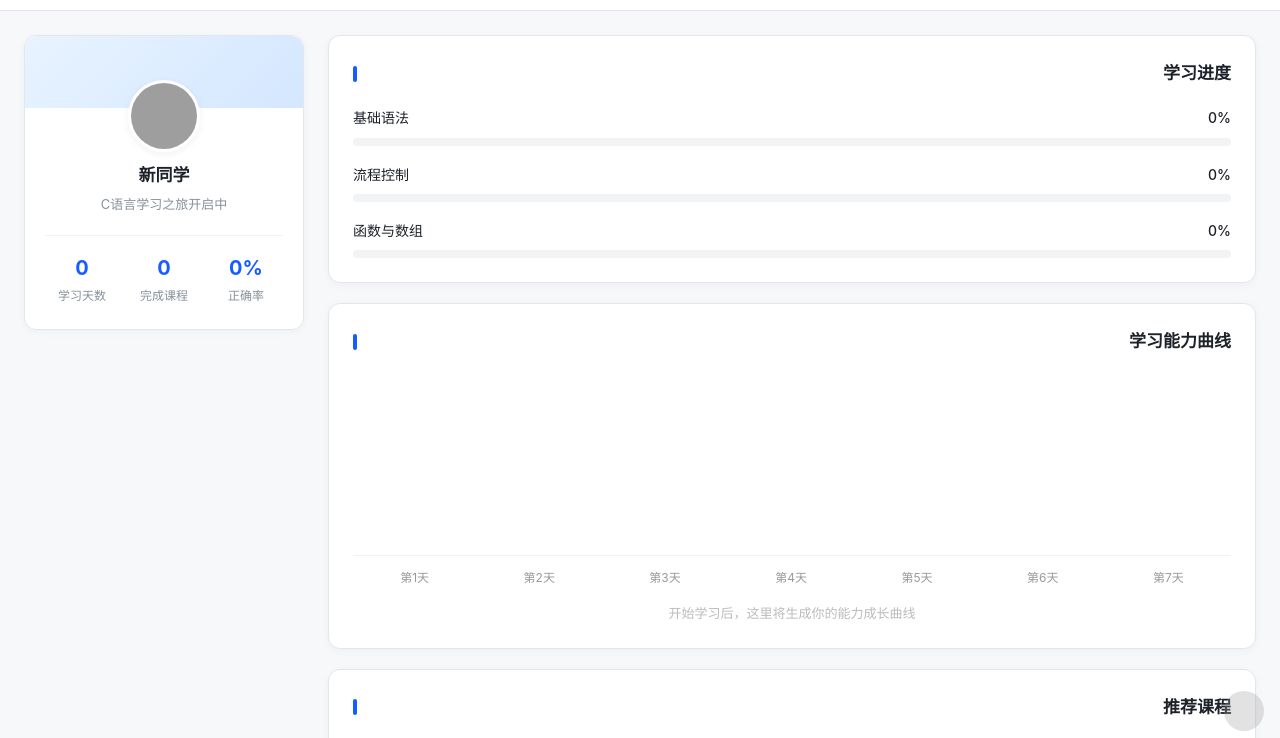
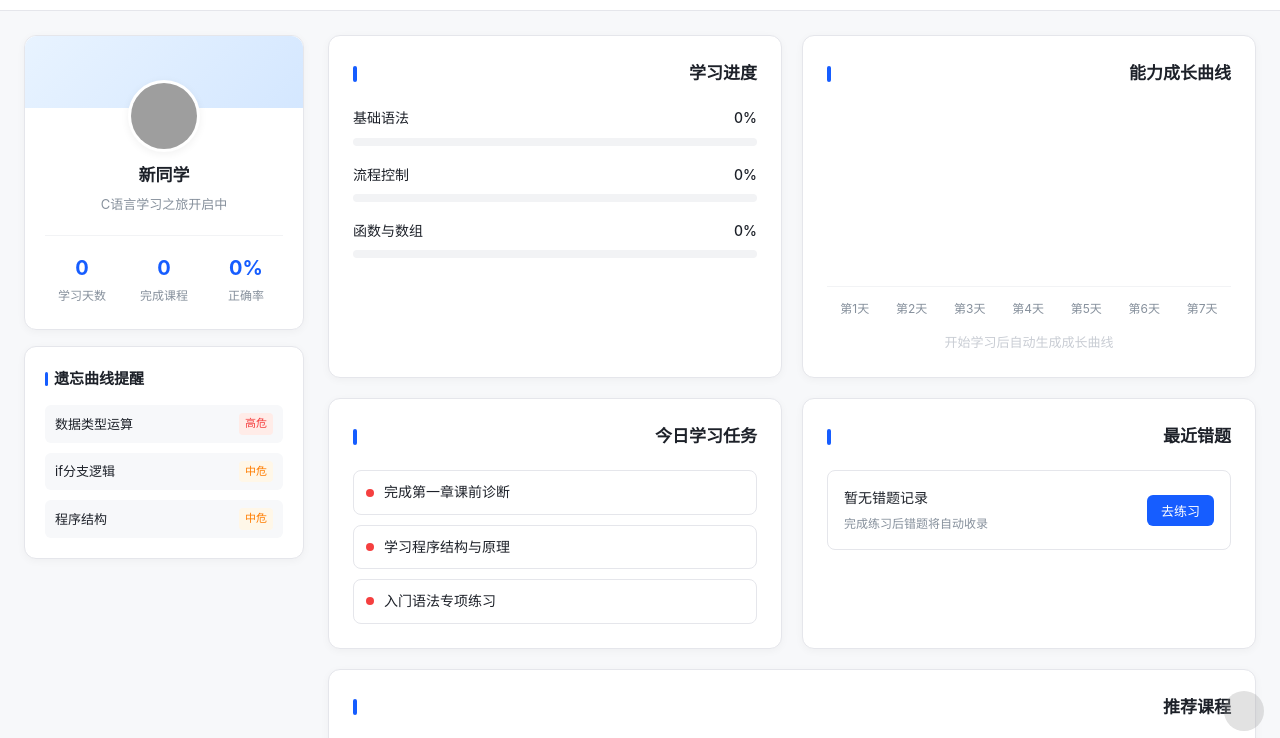
Before and after one commit to blysyyds-afk/C-LEARN, a plain HTML site: page index.html in a window 1280 px wide. Shown: the part 53-791 px from the top of the page. Drawn offline with Linux system fonts and the light colour scheme; grey boxes are pictures that could not be loaded.

Commit message:
Update index.html

```diff
--- a/index.html
+++ b/index.html
@@ -22,7 +22,7 @@
     </nav>
 
     <div class="container">
-        <!-- 侧边栏 -->
+        <!-- 左侧边栏 -->
         <aside>
             <div class="user-card">
                 <img src="assets/mascot.png" class="avatar" alt="头像">
@@ -43,12 +43,31 @@
                     </div>
                 </div>
             </div>
+
+            <div class="sidebar-section">
+                <h3>遗忘曲线提醒</h3>
+                <ul class="forget-list">
+                    <li>
+                        <span>数据类型运算</span>
+                        <span class="level">高危</span>
+                    </li>
+                    <li>
+                        <span>if分支逻辑</span>
+                        <span class="level medium">中危</span>
+                    </li>
+                    <li>
+                        <span>程序结构</span>
+                        <span class="level medium">中危</span>
+                    </li>
+                </ul>
+            </div>
         </aside>
 
-        <!-- 主内容 -->
+        <!-- 右侧主内容 -->
         <main>
+            <div class="grid-2">
                 <div class="content-card">
-                <h2>学习进度</h2>
+                    <h2><span class="card-header">学习进度</span></h2>
                     <div class="progress-list">
                         <div class="progress-item">
                             <div class="progress-header">
@@ -81,11 +100,9 @@
                 </div>
 
                 <div class="content-card">
-                <h2>学习能力曲线</h2>
-                <div class="chart-area" id="chartArea">
-                    <!-- 初始为空，学习后自动生成 -->
-                </div>
-                <div style="display: flex; justify-content: space-around; font-size: 12px; color: #999;">
+                    <h2><span class="card-header">能力成长曲线</span></h2>
+                    <div class="chart-area" id="chartArea"></div>
+                    <div style="display: flex; justify-content: space-around; font-size: 12px; color: #86909c;">
                         <span>第1天</span>
                         <span>第2天</span>
                         <span>第3天</span>
@@ -94,13 +111,47 @@
                         <span>第6天</span>
                         <span>第7天</span>
                     </div>
-                <p style="text-align: center; color: #bbb; font-size: 13px; margin-top: 16px;">
-                    开始学习后，这里将生成你的能力成长曲线
+                    <p style="text-align: center; color: #c9cdd4; font-size: 13px; margin-top: 14px;">
+                        开始学习后自动生成成长曲线
                     </p>
+                </div>
+            </div>
+
+            <div class="grid-2">
+                <div class="content-card">
+                    <h2><span class="card-header">今日学习任务</span></h2>
+                    <ul class="task-list">
+                        <li onclick="location.href='lesson.html'">
+                            <span class="task-dot"></span>
+                            <span>完成第一章课前诊断</span>
+                        </li>
+                        <li onclick="location.href='lesson.html'">
+                            <span class="task-dot"></span>
+                            <span>学习程序结构与原理</span>
+                        </li>
+                        <li onclick="location.href='practice.html'">
+                            <span class="task-dot"></span>
+                            <span>入门语法专项练习</span>
+                        </li>
+                    </ul>
                 </div>
 
                 <div class="content-card">
-                <h2>推荐课程</h2>
+                    <h2><span class="card-header">最近错题</span></h2>
+                    <div class="error-list">
+                        <div class="error-item">
+                            <div class="error-info">
+                                <h4>暂无错题记录</h4>
+                                <p>完成练习后错题将自动收录</p>
+                            </div>
+                            <button class="retry-btn" onclick="location.href='practice.html'">去练习</button>
+                        </div>
+                    </div>
+                </div>
+            </div>
+
+            <div class="content-card">
+                <h2><span class="card-header">推荐课程</span></h2>
                 <div class="lesson-list">
                     <div class="lesson-card" onclick="location.href='lesson.html'">
                         <div class="lesson-title">第一章：C语言入门</div>
```
Lines whose indentation alone changed are shown as unchanged.
